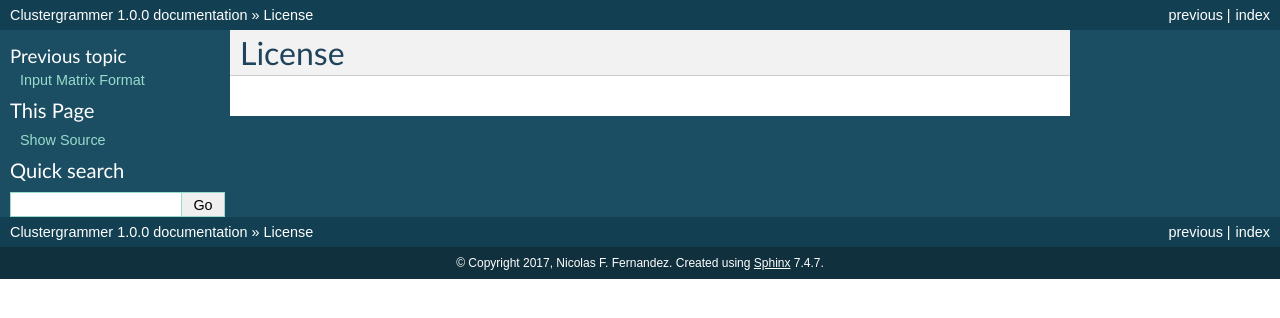
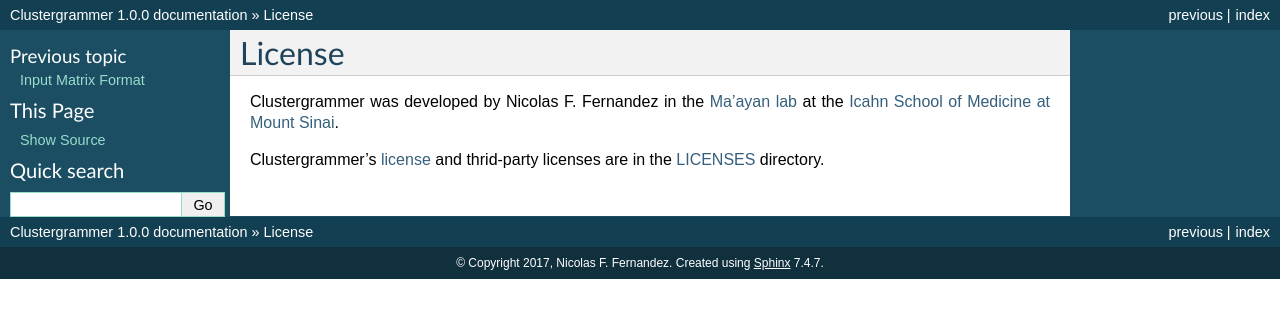
Before and after one commit to MaayanLab/clustergrammer-docs, a Sphinx documentation site: the page built from docs/license.rst, in a window 1280 px wide. Shown: the top 318 px of the page. Built offline with Sphinx 7.4.7, drawn with Linux system fonts in a browser that asks for light colours.

Commit message:
udpated license.rst

```diff
--- a/docs/license.rst
+++ b/docs/license.rst
@@ -1,2 +1,11 @@
 License
 -------
+
+Clustergrammer was developed by Nicolas F. Fernandez in the `Ma'ayan lab`_ at the `Icahn School of Medicine at Mount Sinai`_.
+
+Clustergrammer's `license`_ and thrid-party licenses are in the `LICENSES`_ directory.
+
+.. _`Ma'ayan lab`: http://labs.icahn.mssm.edu/maayanlab/
+.. _`Icahn School of Medicine at Mount Sinai`: http://icahn.mssm.edu/
+.. _`license`: https://github.com/MaayanLab/clustergrammer/blob/master/LICENSES/LICENSE
+.. _`LICENSES`: https://github.com/MaayanLab/clustergrammer/tree/master/LICENSES
```
Also changed, not shown: docs/_build_html/_sources/license.txt (+9 -0 lines), docs/_build_html/license.html (+12 -0 lines), docs/_build_html/searchindex.js (+1 -1 lines), 2 other files.
